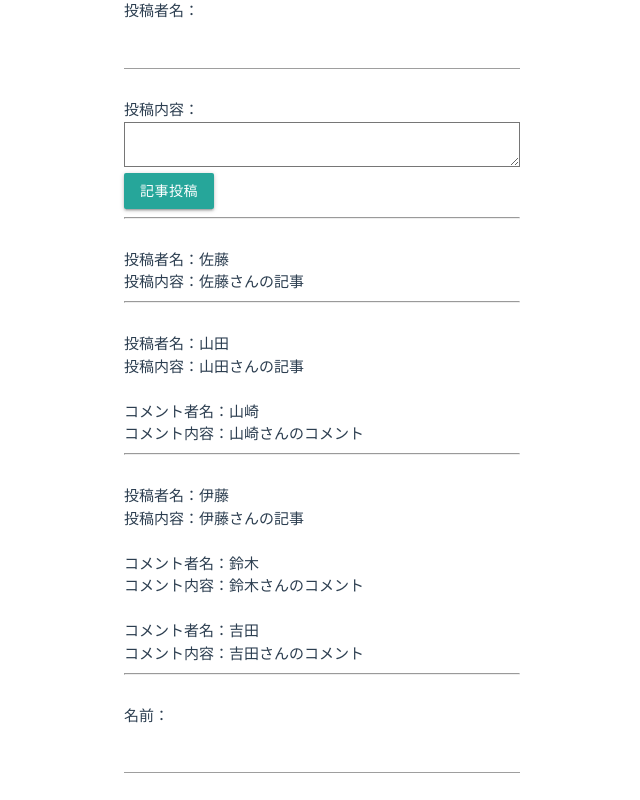
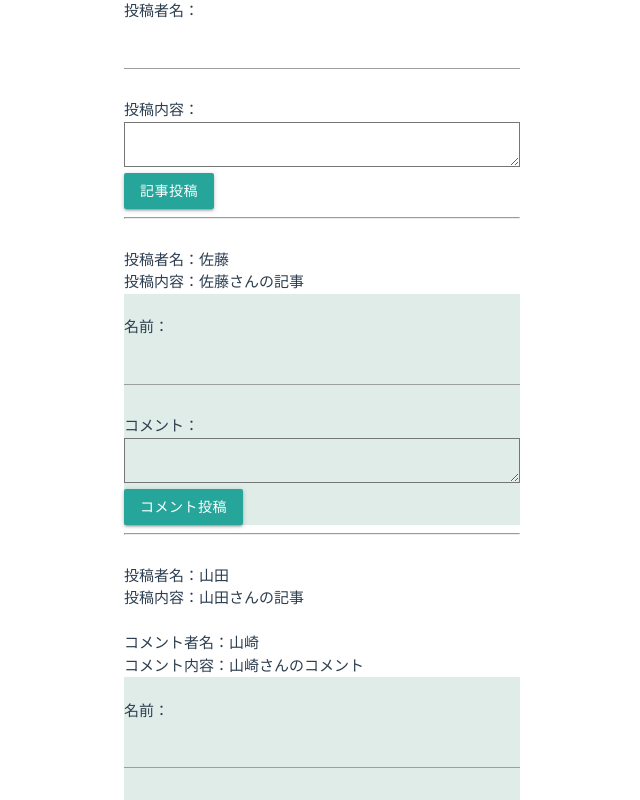
Before and after one commit to hanawtnb/ex-vue-bbs, a Vue app: page /bbs in a window 1280 px wide. Shown: the top 800 px of the page, without its empty margins (318-958 px from the left). Built offline with nearby package versions, Linux system fonts and the light colour scheme.

Commit message:
コメント入力機能を新規追加。

```diff
--- a/src/store/index.ts
+++ b/src/store/index.ts
@@ -28,21 +28,17 @@ export default new Vuex.Store({
      * @param payload - 記事情報
      */
     addArticle(state, payload) {
-      console.dir(JSON.stringify(payload));
       state.articles.unshift(payload.article);
     },
 
-    // addComment(state, payload) {
-    //   return (payload: Comment) => {
-    //     const articleID = payload.articleId;
-    //     const hitArticles = [];
-    //     for (const article of state.articles) {
-    //       if (article.id === articleID) {
-    //         hitArticles.push(article);
-    //       }
-    //     }
-    //   };
-    // },
+    addComment(state, payload) {
+      const articleID = payload.comment.articleId;
+      for (const article of state.articles) {
+        if (article.id === articleID) {
+          article.commentList.push(payload.comment);
+        }
+      }
+    },
   }, //end mutations
   getters: {
     /**
--- a/src/views/Bbs.vue
+++ b/src/views/Bbs.vue
@@ -25,7 +25,7 @@
           投稿内容：{{ article.content }}
 
           <div
-            class="comment"
+            class="commentContent"
             v-for="comment of article.commentList"
             v-bind:key="comment.id"
           >
@@ -33,19 +33,30 @@
             コメント者名：{{ comment.name }} <br />
             コメント内容：{{ comment.content }}
           </div>
+          <div class="comment">
+            <br />
+            名前：<input v-model="commentName" type="text" /> <br /><br />
+            コメント：<textarea
+              v-model="commentContent"
+              cols="30"
+              rows="10"
+            ></textarea
+            ><br />
+
+            <button
+              class="waves-effect waves-light btn"
+              type="button"
+              v-on:click="addComment(article.id)"
+            >
+              コメント投稿
+            </button>
+          </div>
           <hr />
         </div>
       </div>
 
       <br />
-      <div class="comment">
-        名前：<input type="text" /> <br /><br />
-        コメント：<textarea cols="30" rows="10"></textarea><br />
 
-        <button class="waves-effect waves-light btn" type="button">
-          コメント投稿
-        </button>
-      </div>
       <hr />
     </div>
   </div>
@@ -53,6 +64,7 @@
 
 <script lang="ts">
 import { Article } from "@/types/article";
+import { Comment } from "@/types/comment";
 import { Component, Vue } from "vue-property-decorator";
 
 @Component
@@ -63,6 +75,10 @@ export default class BaseballTeamList extends Vue {
   private articleName = "";
   // 投稿内容
   private articleContent = "";
+  //コメント者名
+  private commentName = "";
+  //コメント内容
+  private commentContent = "";
 
   created(): void {
     this.currentArticleList = this["$store"].getters.getArticles;
@@ -81,10 +97,21 @@ export default class BaseballTeamList extends Vue {
       ),
     });
   }
+
+  addComment(articleId: number): void {
+    this["$store"].commit("addComment", {
+      comment: new Comment(
+        -1,
+        this.commentName,
+        this.commentContent,
+        articleId
+      ),
+    });
+  }
 }
 </script>
 
-<style>
+<style scoped>
 .container {
   text-align: center;
 }
@@ -92,4 +119,7 @@ export default class BaseballTeamList extends Vue {
   text-align: left;
   display: inline-block;
 }
+.comment {
+  background-color: rgb(223, 236, 232);
+}
 </style>
```
